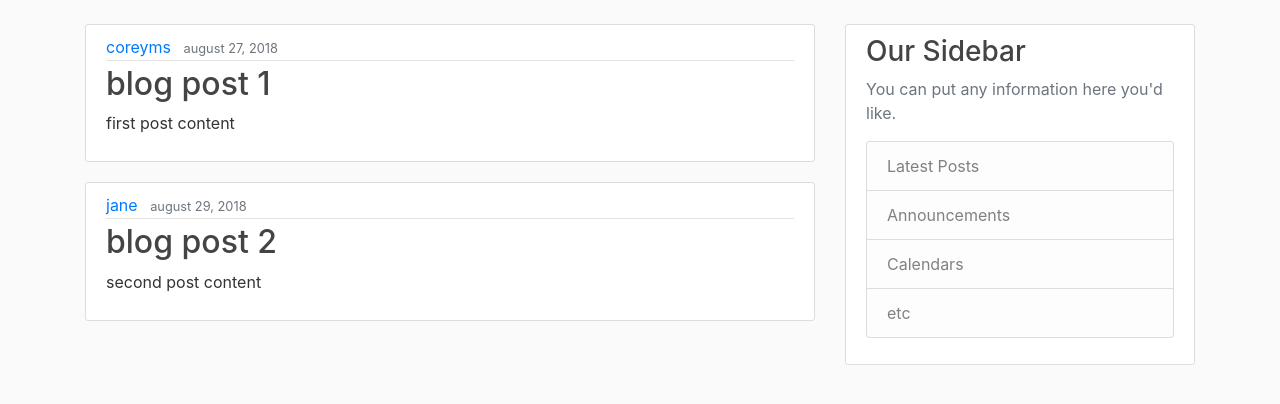
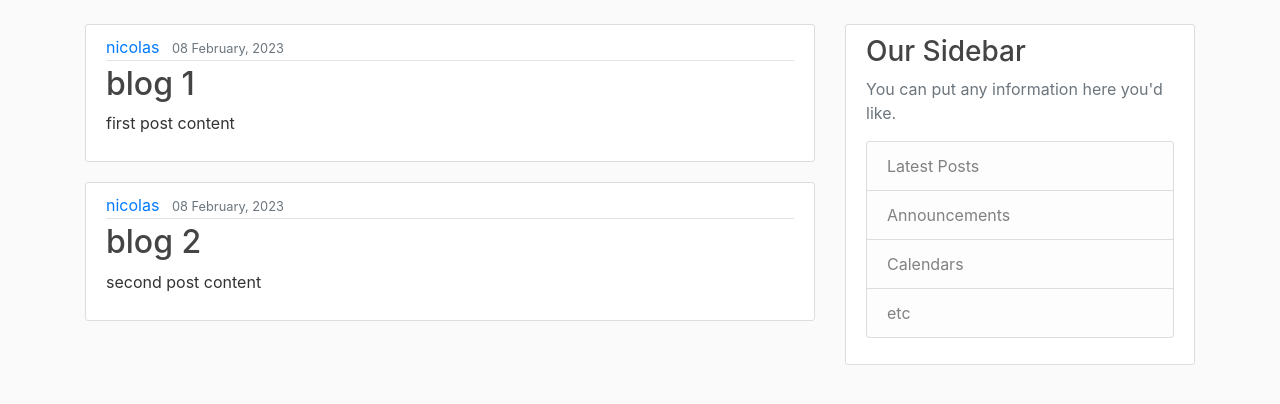
Before and after one commit to Karitchi/test-django, a Django app: page / in a window 1280 px wide. Shown: the part 56-460 px from the top of the page. Run offline with Django 4.2, Linux system fonts and the light colour scheme; data comes from the database, SQL or seed files in the repository; some libraries are stand-ins or nearby versions.

Commit message:
removed dummy data and use db instead

```diff
--- a/blog/templates/blog/home.html
+++ b/blog/templates/blog/home.html
@@ -6,7 +6,7 @@
     <div class="media-body">
         <div class="article-metadata">
             <a class="mr-2" href="#">{{ post.author }}</a>
-            <small class="text-muted">{{ post.date_posted }}</small>
+            <small class="text-muted">{{ post.date_posted|date:"d F, Y"}}</small>
         </div>
         <h2><a class="article-title" href="#">{{ post.title }}</a></h2>
         <p class="article-content">{{ post.content }}</p>
--- a/blog/views.py
+++ b/blog/views.py
@@ -1,28 +1,12 @@
 from django.shortcuts import render
+from .models import Post
 
 # Create your views here.
 
 
-posts = [
-    {
-        'title': 'blog post 1',
-        'author': 'coreyms',
-        'date_posted': 'august 27, 2018',
-        'content': 'first post content',
-    },
-    {
-        'title': 'blog post 2',
-        'author': 'jane',
-        'date_posted': 'august 29, 2018',
-        'content': 'second post content',
-    }
-
-]
-
-
 def home(request):
     context = {
-        'posts': posts
+        'posts': Post.objects.all()
     }
     return render(request, 'blog/home.html', context)
 
```
